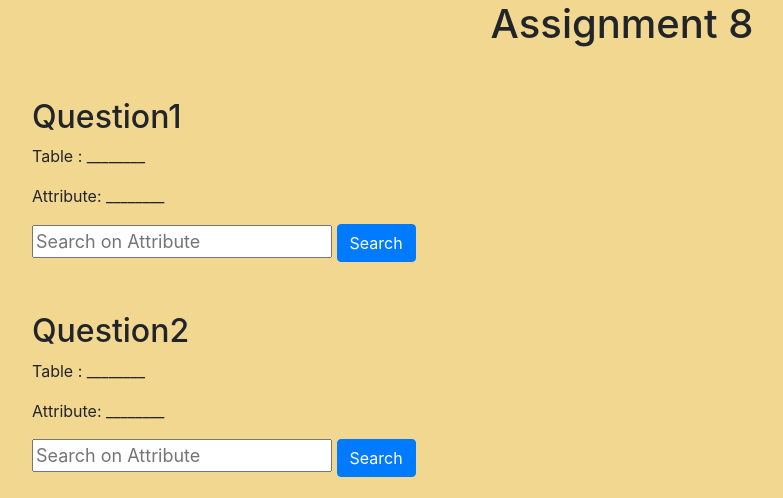
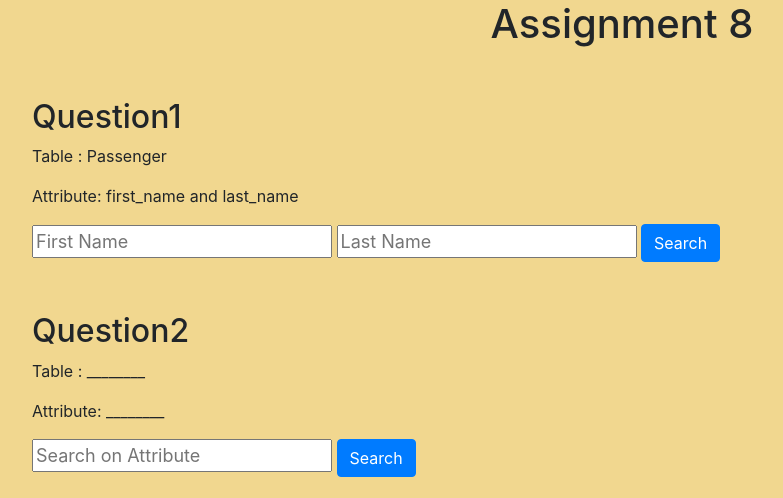
Before and after one commit to divyanshu0x16/database-assignment8, a Flask app: page /assignment8 in a window 1280 px wide. Shown: the top 498 px of the page, without its empty margins (18-801 px from the left). Run offline with Flask 2, Linux system fonts and the light colour scheme; some libraries are stand-ins or nearby versions.

Commit message:
first question

```diff
--- a/app.py
+++ b/app.py
@@ -359,13 +359,19 @@ def assignment8():
 def assignment8q1():
     if request.method == 'POST':
         cur = mysql.connection.cursor()
-        name = request.form['name']
+        first_name = request.form['first_name']
+        last_name = request.form['last_name']
 
         #SQL Query Here
-        query_name = name + "%"
-        cur.execute("SELECT first_name FROM passenger WHERE first_name LIKE %s", [query_name])
+        query_fname = first_name + "%"
+        query_lname = last_name + "%"
+
+        #Unoptimized Query
+        #cur.execute("SELECT * FROM passenger WHERE first_name LIKE %s OR last_name LIKE %s", (query_fname, query_lname))
+
+        #Optimizied Query
+        cur.execute("(SELECT * FROM passenger WHERE first_name LIKE %s) UNION (SELECT * FROM passenger WHERE last_name LIKE %s)", (query_fname, query_lname))
         mysql.connection.commit()
-
         output = cur.fetchall()
 
         return render_template('assignment8.html', data=output)
--- a/templates/assignment8.html
+++ b/templates/assignment8.html
@@ -13,20 +13,27 @@
     <h1><center>Assignment 8</center></h1>
     <div style=" margin: 50px">
       <h2>Question1</h2>
-      <p>Table : ________</p>
-      <p>Attribute: ________</p>
+      <p>Table : Passenger</p>
+      <p>Attribute: first_name and last_name</p>
       <form class="example" method="POST" action="/assignment8/question1">
         <input
           type="text"
-          placeholder="Search on Attribute"
-          name="name"
+          placeholder="First Name"
+          name="first_name"
+          style="width: 300px; font-size: large"
+        />
+        <input
+          type="text"
+          placeholder="Last Name"
+          name="last_name"
           style="width: 300px; font-size: large"
         />
         <input class="btn btn-primary" type="submit" value="Search">
       </form>
         {% for item in data %}
             <tr>
-                <td> {{item[0]}} </td>
+                <td> {{item[1]}} </td>
+                <td> {{item[2]}} </td>
                 </br>
             </tr>
         {% endfor %}
```
